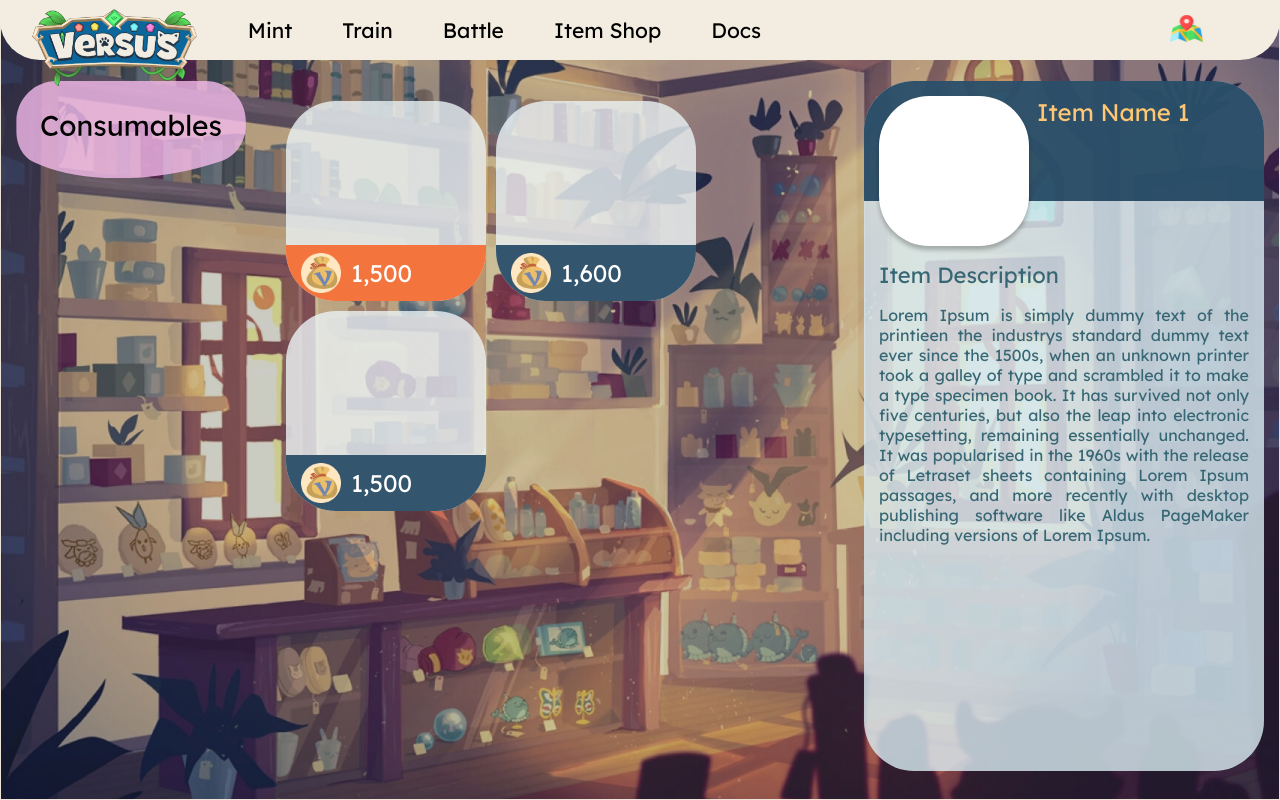
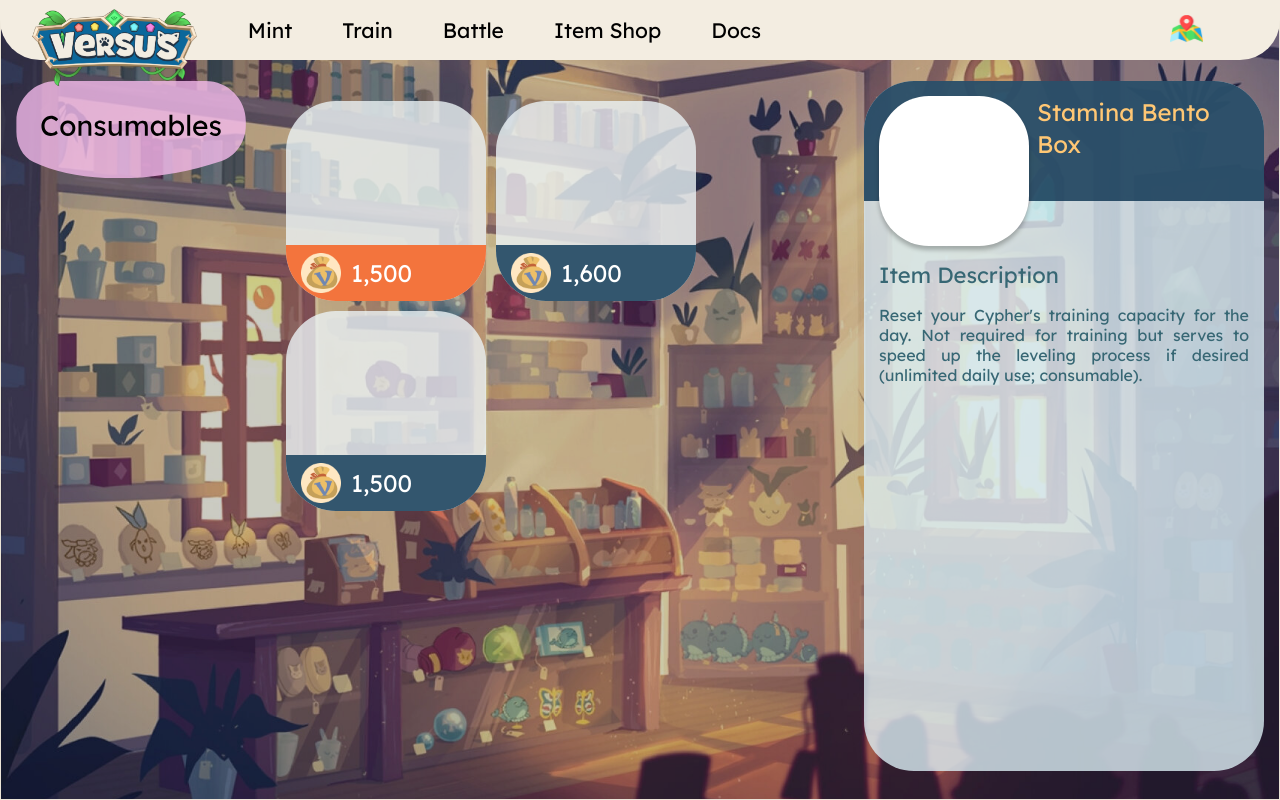
Before and after one commit to geass-zero/Versus_, a React (Create React App) app: page /#/Versus/shop in a window 1280 px wide. Built offline with nearby package versions, Linux system fonts and the light colour scheme.

Commit message:
Update index.jsx

```diff
--- a/src/pages/ItemShop/index.jsx
+++ b/src/pages/ItemShop/index.jsx
@@ -8,24 +8,24 @@ const ItemShop = () => {
   const shopItemsArray = [
     {
       id: 1,
-      name: 'Item Name 1',
+      name: 'Stamina Bento Box',
       price: 1500,
       description:
-        'Lorem Ipsum is simply dummy text of the printieen the industrys standard dummy text ever since the 1500s, when an unknown printer took a galley of type and scrambled it to make a type specimen book. It has survived not only five centuries, but also the leap into electronic typesetting, remaining essentially unchanged. It was popularised in the 1960s with the release of Letraset sheets containing Lorem Ipsum passages, and more recently with desktop publishing software like Aldus PageMaker including versions of Lorem Ipsum.',
+        "Reset your Cypher's training capacity for the day. Not required for training but serves to speed up the leveling process if desired (unlimited daily use; consumable).",
     },
     {
       id: 2,
-      name: 'Item Name 2',
+      name: 'Genesis Stone',
       price: 1600,
       description:
-        'Lorem Ipsum is simply dummy text of the printing and typesetting industry. Lorem Ipsum has been the industrys standard dummy text ever since the 1500s, when an unknown printer took a galley of type and scrambled it to make a type specimen book. It has survived not only five centuries, but also the leap into electronic typesetting, remaining essentially unchanged. It was popularised in the 1960s with the release of Letraset sheets containing Lorem Ipsum passages, and more recently with desktop publishing software like Aldus PageMaker including versions of Lorem Ipsum.',
+        "Allows a trainer to re-reroll their Cypher's stat gain for each level. Be careful however as this item will reset any new XP gained after the most recent level up. Genesis stones are not required to level but serve to allow player's to craft their ideal Cypher team. (unlimited daily use; consumable).",
     },
     {
       id: 3,
-      name: 'Item Name 3',
+      name: 'Boxing Gloves',
       price: 1500,
       description:
-        'Lorem Ipsum is simply dummy text of the printing and typesetting industry. Lorem Ipsum s popularised in the 1960s with the release of Letraset sheets containing Lorem Ipsum passages, and more recently with desktop publishing software like Aldus PageMaker including versions of Lorem Ipsum.',
+        "Allows a trainer to reset their Cypher's Battle Pool entries for the day. Boxing Gloves are not required to enter the battle pool but merely allow further participation. Please note: Once the maximum number of battles has been reached for the day, no matter remaining entries, no more battles will take place for that day.",
     },
   ];
   const [selectedCard, setSelectedCard] = useState(shopItemsArray[0]);
```
